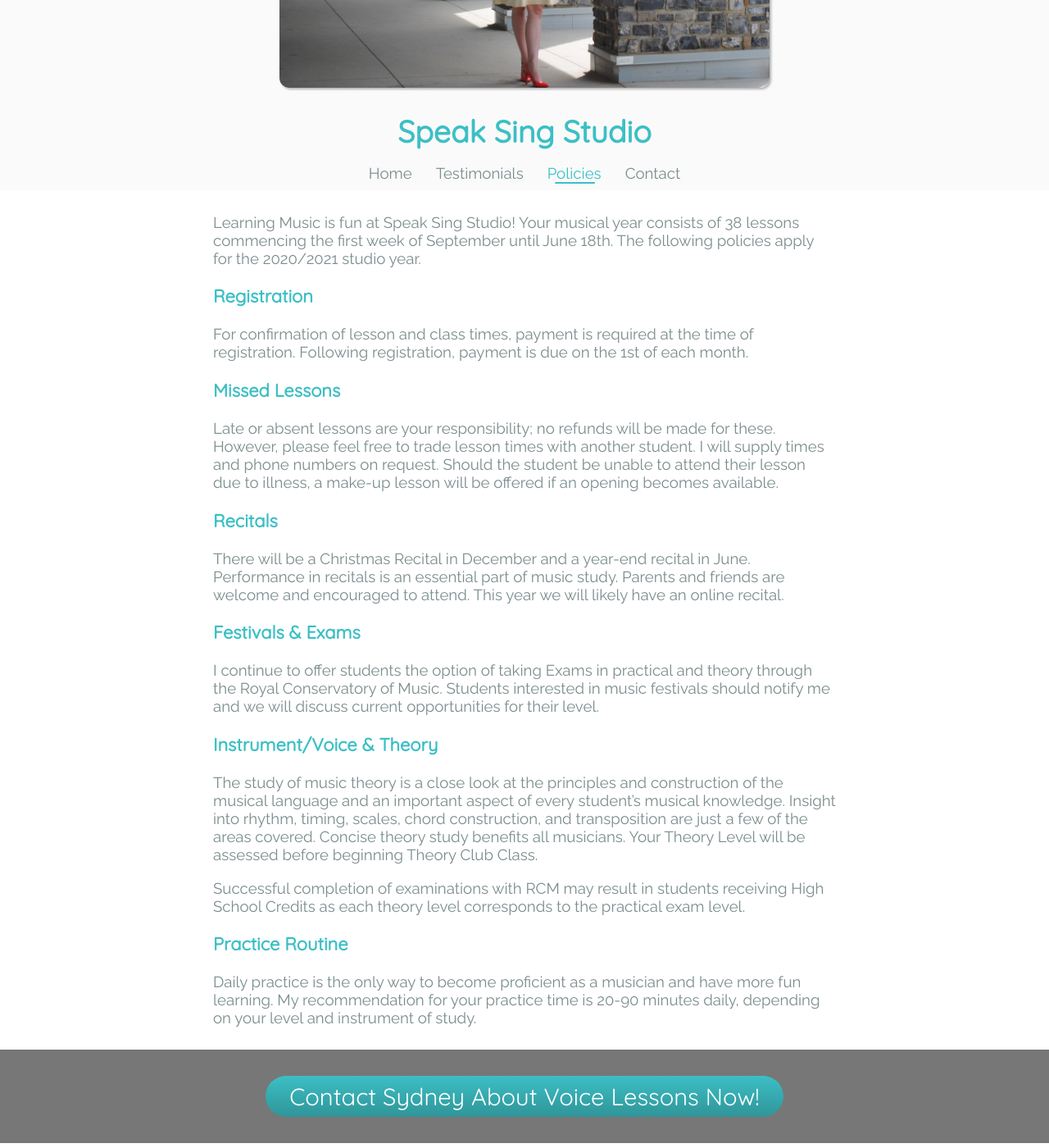
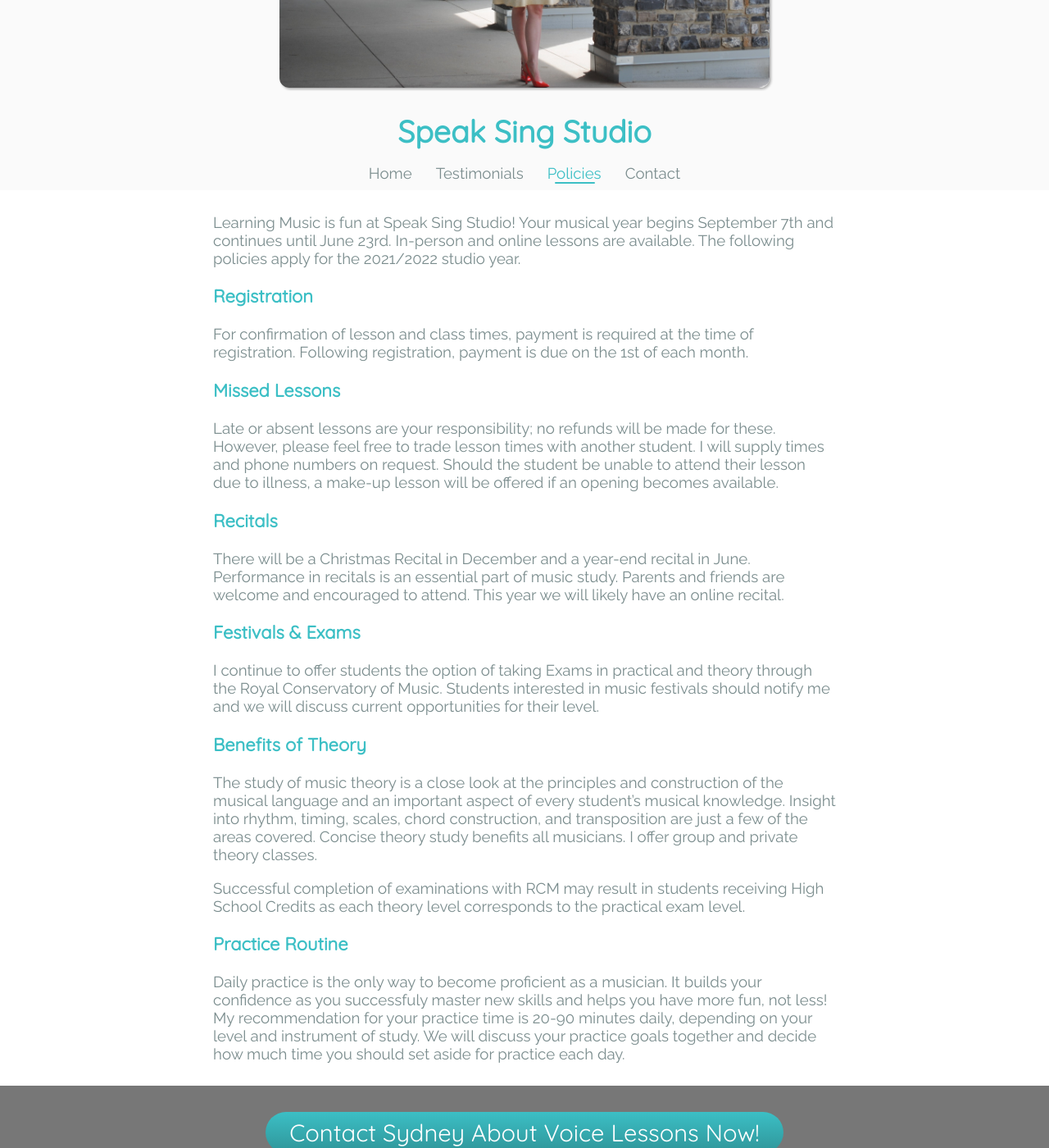
Before and after one commit to sydneyvictor/sydneyvictor.github.com, a Jekyll site: the page built from policies.md, in a window 1280 px wide and 1400 px high, scrolled down 510 px. Shown: the whole window at 82% size. Built offline with Jekyll 4.4.1, drawn with Linux system fonts in a browser that asks for light colours.

Commit message:
Update policies.md

```diff
--- a/policies.md
+++ b/policies.md
@@ -6,7 +6,7 @@ layout: default
 ---
 
 
-Learning Music is fun at Speak Sing Studio!  Your musical year consists of 38 lessons commencing the first week of September until June 18th.  The following policies apply for the 2020/2021 studio year.
+Learning Music is fun at Speak Sing Studio!  Your musical year begins September 7th and continues until June 23rd. In-person and online lessons are available.  The following policies apply for the 2021/2022 studio year.
 
 ### Registration
 
@@ -24,12 +24,12 @@ There will be a Christmas Recital in December and a year-end recital in June.  P
 
 I continue to offer students the option of taking Exams in practical and theory through the Royal Conservatory of Music.  Students interested in music festivals should notify me and we will discuss current opportunities for their level.
 
-### Instrument/Voice & Theory
+### Benefits of Theory
 
-The study of music theory is a close look at the principles and construction of the musical language and an important aspect of every student's musical knowledge. Insight into rhythm, timing, scales, chord construction, and transposition are just a few of the areas covered. Concise theory study benefits all musicians. Your Theory Level will be assessed before beginning Theory Club Class.
+The study of music theory is a close look at the principles and construction of the musical language and an important aspect of every student's musical knowledge. Insight into rhythm, timing, scales, chord construction, and transposition are just a few of the areas covered. Concise theory study benefits all musicians. I offer group and private theory classes.
 
 Successful completion of examinations with RCM may result in students receiving High School Credits as each theory level corresponds to the practical exam level.
 
 ### Practice Routine
 
-Daily practice is the only way to become proficient as a musician and have more fun learning.  My recommendation for your practice time is 20-90 minutes daily, depending on your level and instrument of study.
+Daily practice is the only way to become proficient as a musician. It builds your confidence as you successfuly master new skills and helps you have more fun, not less!  My recommendation for your practice time is 20-90 minutes daily, depending on your level and instrument of study. We will discuss your practice goals together and decide how much time you should set aside for practice each day.
```
